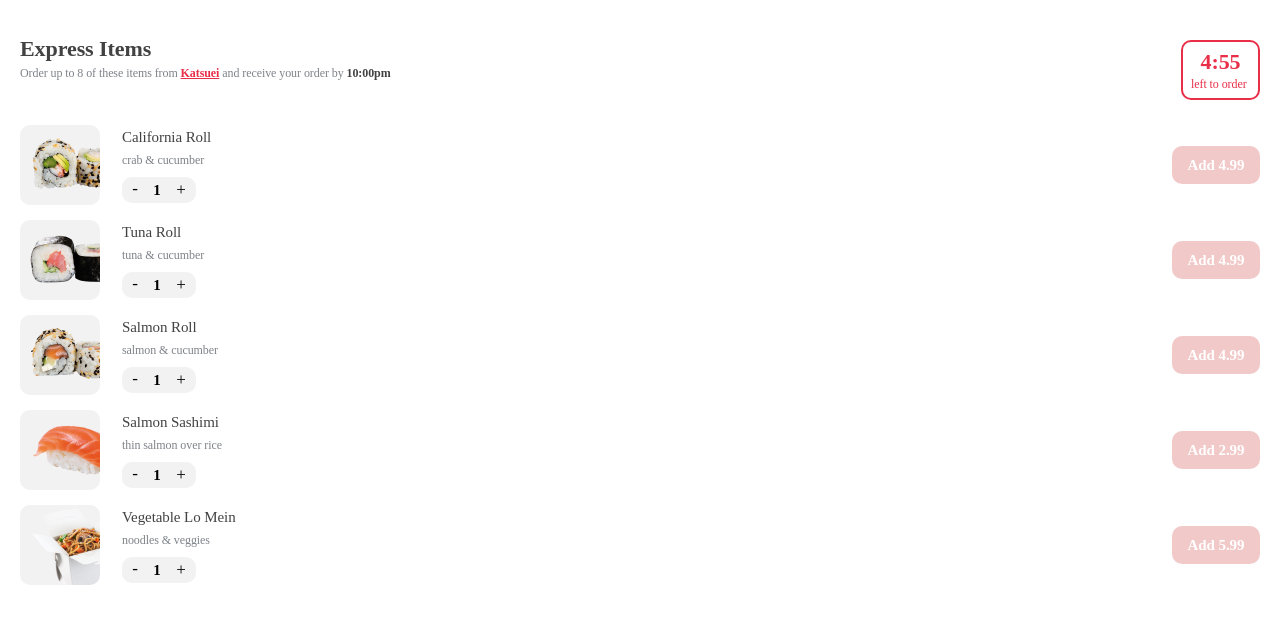
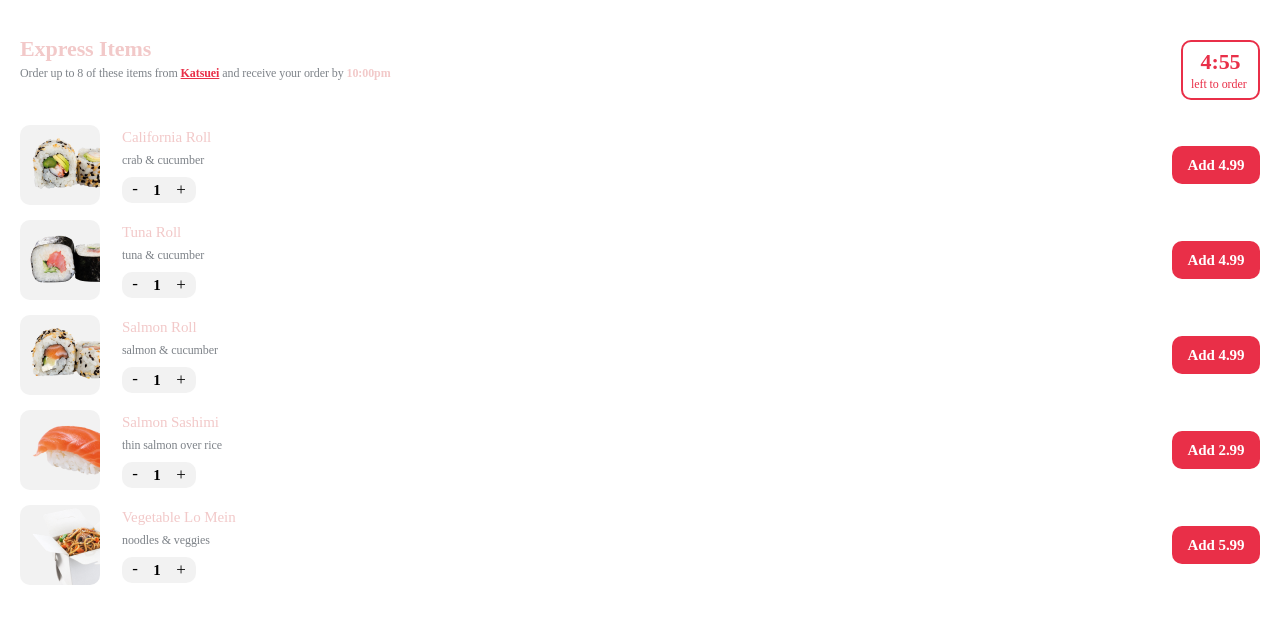
Before and after one commit to yuttana-du/take-out-app, a Next.js app: page / in a window 1280 px wide. Shown: the top 624 px of the page. Built offline with nearby package versions, Linux system fonts and the light colour scheme.

Commit message:
testEditbutton rev2

```diff
--- a/components/ButtonAddFood.js
+++ b/components/ButtonAddFood.js
@@ -12,9 +12,9 @@ const ButtonAddFood = ({
   const [colors, setColors] = useState("bg-RedVermilionBird");
   useEffect(() => {
     if (isAdded) {
+      setColors("bg-softPink");
+    } else {
       setColors("bg-RedVermilionBird");
-    } else {
-      setColors("bg-softPink");
     }
   }, [isAdded]);
 
--- a/tailwind.config.js
+++ b/tailwind.config.js
@@ -10,11 +10,11 @@ module.exports = {
       },
       colors: {
         RedVermilionBird: "#E92F48",
-        BlackTortoise: "#424242",
+        BlackTortoise: "#F2C9C9",
         DeepGrey: "#7E8389",
         Container: "#F2F2F2",
         white: "#FFFFFF",
-        softPink: "#F2C9C9",
+        softPink: "#424242",
         brow: "#741C28",
       },
       fontSize: {
```
